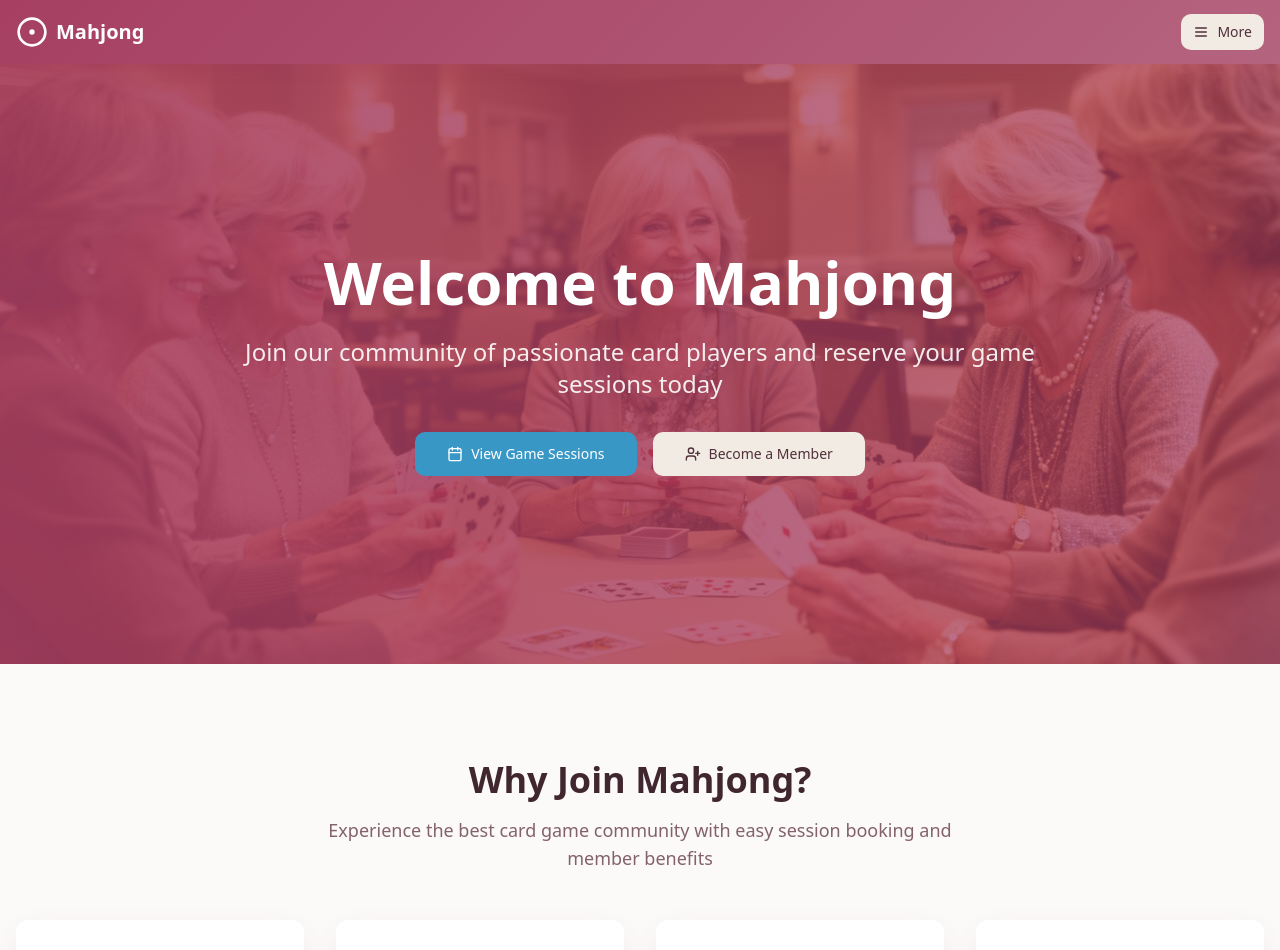
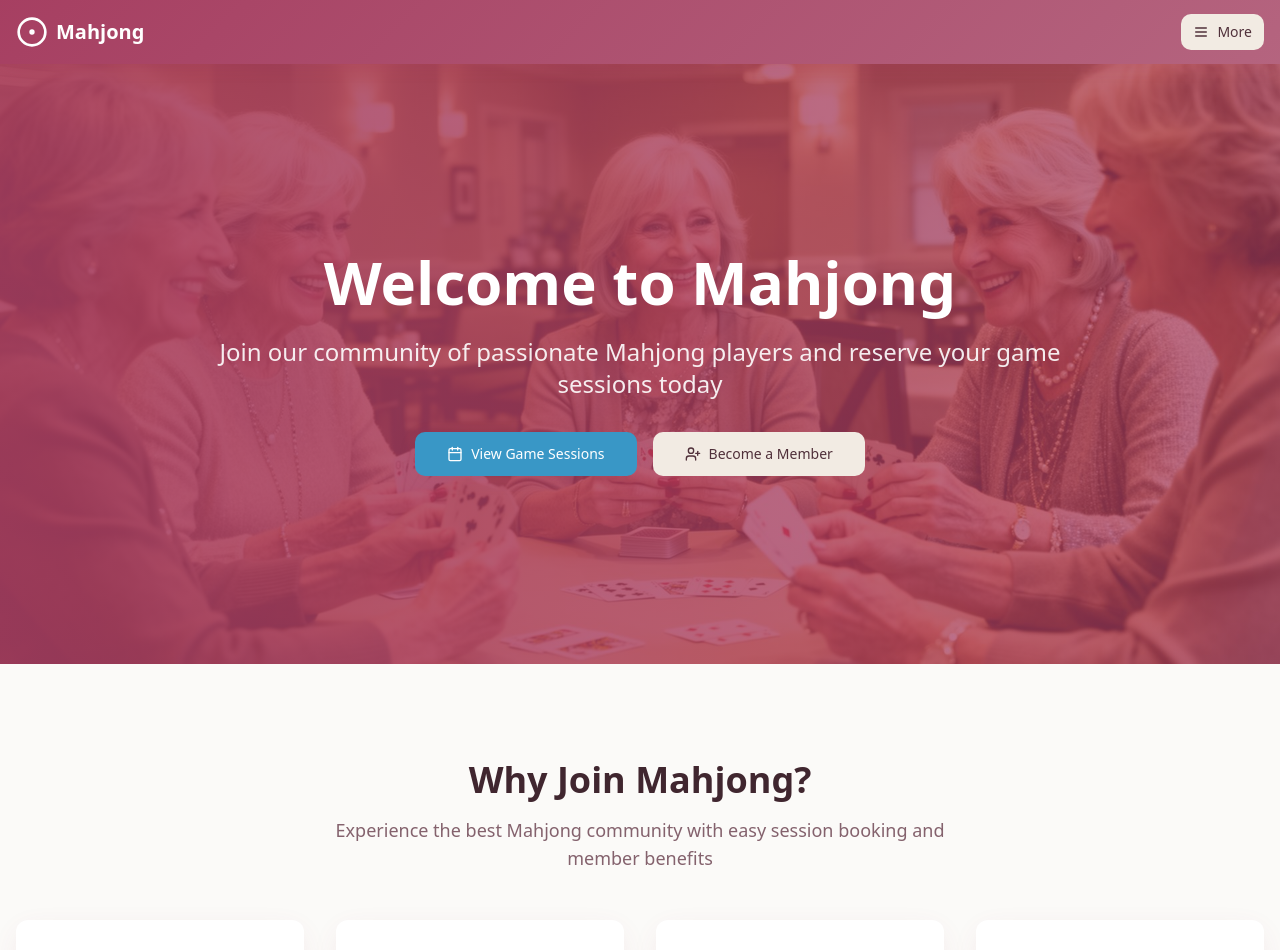
Before and after one commit to gbarrett9705Aragon/mahjong, a React (Vite) app: page /about in a window 1280 px wide. Shown: the top 950 px of the page. Built offline with nearby package versions, Linux system fonts and the light colour scheme.

Commit message:
Changes
Co-authored-by: gbarrett9705Aragon <237120611+gbarrett9705Aragon@users.noreply.github.com>

```diff
--- a/index.html
+++ b/index.html
@@ -4,7 +4,7 @@
     <meta charset="UTF-8" />
     <meta name="viewport" content="width=device-width, initial-scale=1.0, maximum-scale=5.0, user-scalable=yes" />
     <title>Mahjong - 2nd &amp; 4th Thursday @ 1pm | Card Game Sessions & Members</title>
-    <meta name="description" content="Join our Mahjong - 2nd &amp; 4th Thursday @ 1pm card game community, book game sessions, and connect with fellow players. Easy online session management and membership." />
+    <meta name="description" content="Join our Mahjong - 2nd &amp; 4th Thursday @ 1pm community, book game sessions, and connect with fellow players. Easy online session management and membership." />
     <meta name="author" content="Mahjong - 2nd &amp; 4th Thursday @ 1pm" />
 
     <!-- Mobile Web App Meta Tags -->
@@ -15,7 +15,7 @@
     <meta name="theme-color" content="#2F5233" />
 
     <meta property="og:title" content="Mahjong - 2nd &amp; 4th Thursday @ 1pm | Card Game Sessions & Members" />
-    <meta property="og:description" content="Join our Mahjong - 2nd &amp; 4th Thursday @ 1pm card game community, book game sessions, and connect with fellow players" />
+    <meta property="og:description" content="Join our Mahjong - 2nd &amp; 4th Thursday @ 1pm community, book game sessions, and connect with fellow players" />
     <meta property="og:type" content="website" />
     <meta property="og:image" content="https://lovable.dev/opengraph-image-p98pqg.png" />
 
--- a/src/pages/Index.tsx
+++ b/src/pages/Index.tsx
@@ -10,7 +10,7 @@ const Index = () => {
         <div className="absolute inset-0">
           <img
             src={heroImage}
-            alt="Mahjong Card Game"
+            alt="Women playing Mahjong"
             className="w-full h-full object-cover"
           />
           <div className="absolute inset-0 bg-gradient-to-r from-primary/90 to-primary/70" />
@@ -19,7 +19,7 @@ const Index = () => {
         <div className="relative z-10 text-center text-primary-foreground px-4 max-w-4xl mx-auto">
           <h1 className="text-4xl md:text-6xl font-bold mb-6">Welcome to Mahjong</h1>
           <p className="text-xl md:text-2xl mb-8 opacity-90">
-            Join our community of passionate card players and reserve your game sessions today
+            Join our community of passionate Mahjong players and reserve your game sessions today
           </p>
           <div className="flex flex-col sm:flex-row gap-4 justify-center">
             <Button asChild size="lg" variant="hero">
@@ -42,7 +42,7 @@ const Index = () => {
         <div className="text-center mb-12">
           <h2 className="text-3xl md:text-4xl font-bold mb-4">Why Join Mahjong?</h2>
           <p className="text-lg text-muted-foreground max-w-2xl mx-auto">
-            Experience the best card game community with easy session booking and member benefits
+            Experience the best Mahjong community with easy session booking and member benefits
           </p>
         </div>
 
```
